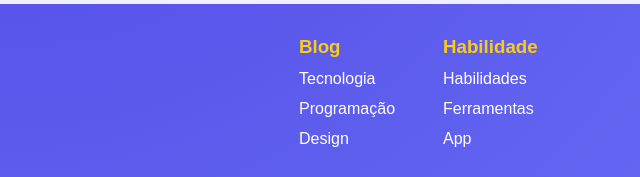
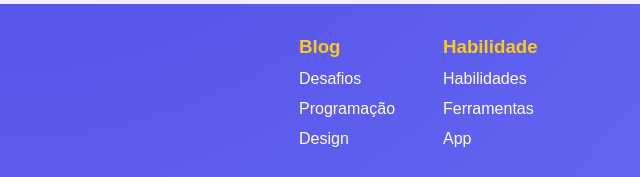
Before and after one commit to rubervalbrasileiro/credenciais, a plain HTML site: page index.html in a window 1280 px wide. Shown: the part 981-1158 px from the top of the page, 640-1280 px from the left. Drawn offline with nearby package versions, Linux system fonts and the light colour scheme.

Commit message:
Atualição do foot das páginas implentação Desafios

```diff
--- a/index.html
+++ b/index.html
@@ -259,9 +259,9 @@
                 </h3>
             </li>
             <li>
-                <a href="#"
+                <a href="https://github.com/rubervalbrasileiro/desafios"
                 class="footer-link">
-                Tecnologia
+                Desafios
                 </a>
             </li>
             <li>
```
Also changed, not shown: certificacoes.html (+2 -2 lines), experiencias.html (+2 -2 lines), sobre.html (+2 -2 lines).
